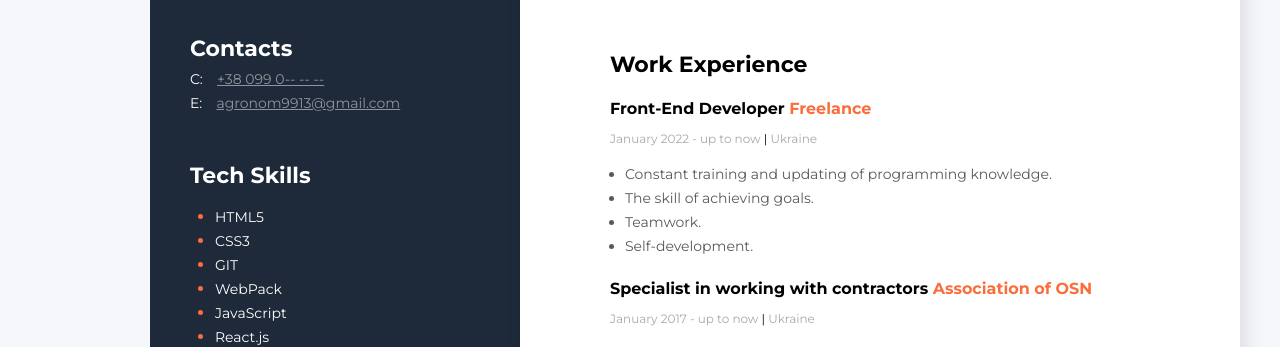
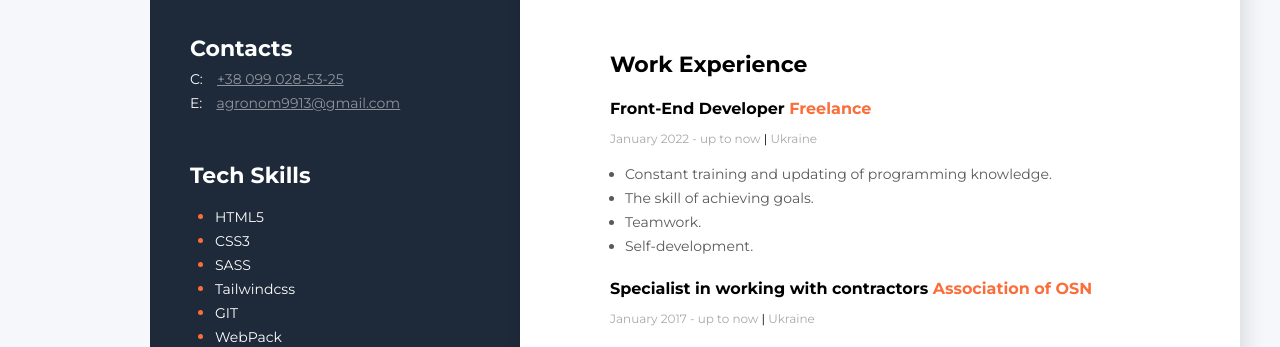
Before and after one commit to agronom99/Resume, a plain HTML site: page index.html in a window 1280 px wide. Shown: the part 443-790 px from the top of the page. Drawn offline with Linux system fonts and the light colour scheme.

Commit message:
2023.08.24

```diff
--- a/index.html
+++ b/index.html
@@ -136,7 +136,7 @@
             <div>
               <span class="contact-type">C:</span>
               <a href="tel:+380990------" class="contact-link"
-                >+38 099 0-- -- --</a
+                >+38 099 028-53-25</a
               >
             </div>
             <div>
@@ -156,6 +156,12 @@
             </li>
             <li class="tech-skills-item">
               <span class="tech-skills-text">CSS3</span>
+            </li>
+            <li class="tech-skills-item">
+              <span class="tech-skills-text">SASS</span>
+            </li>
+            <li class="tech-skills-item">
+              <span class="tech-skills-text">Tailwindcss</span>
             </li>
             <li class="tech-skills-item">
               <span class="tech-skills-text">GIT</span>
```
